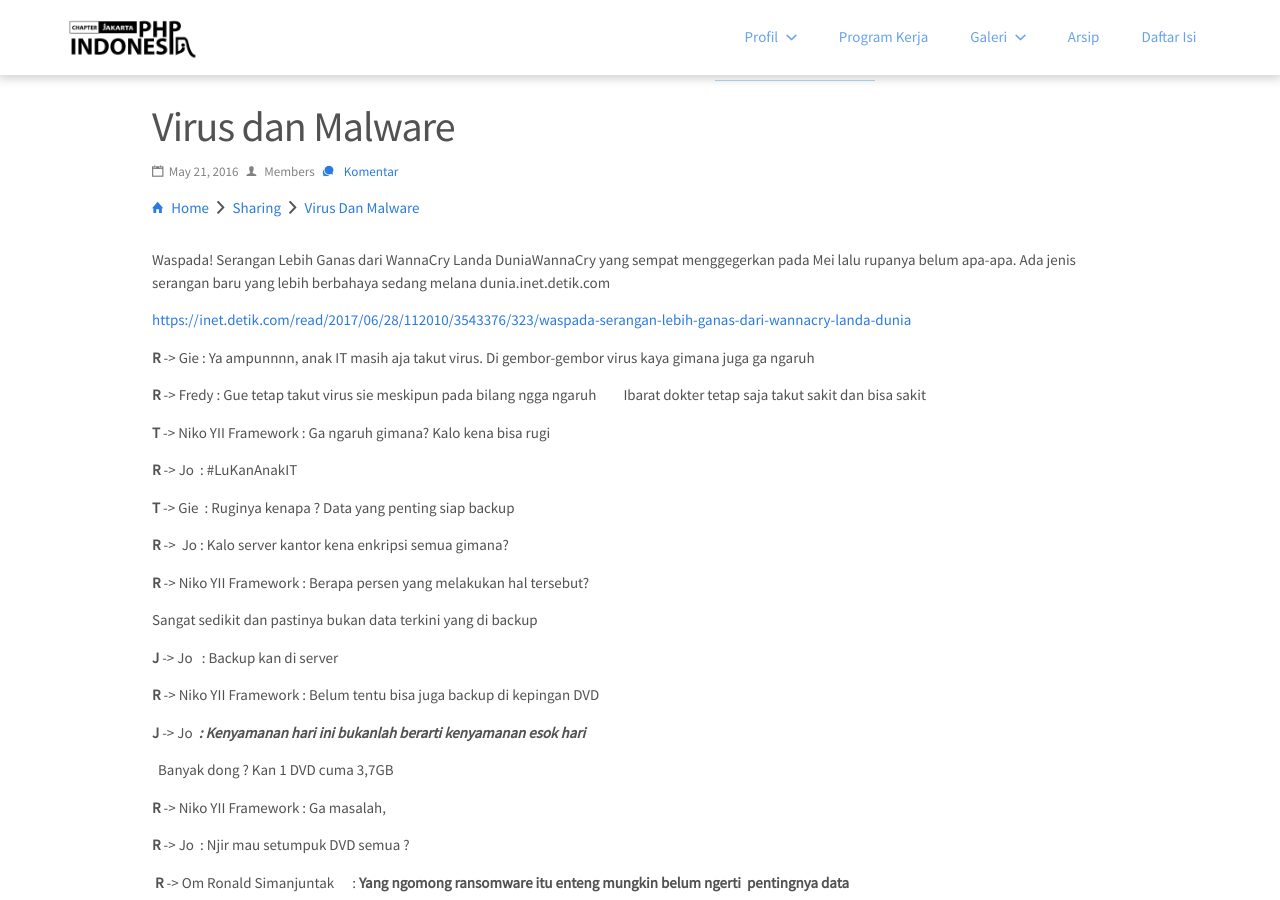
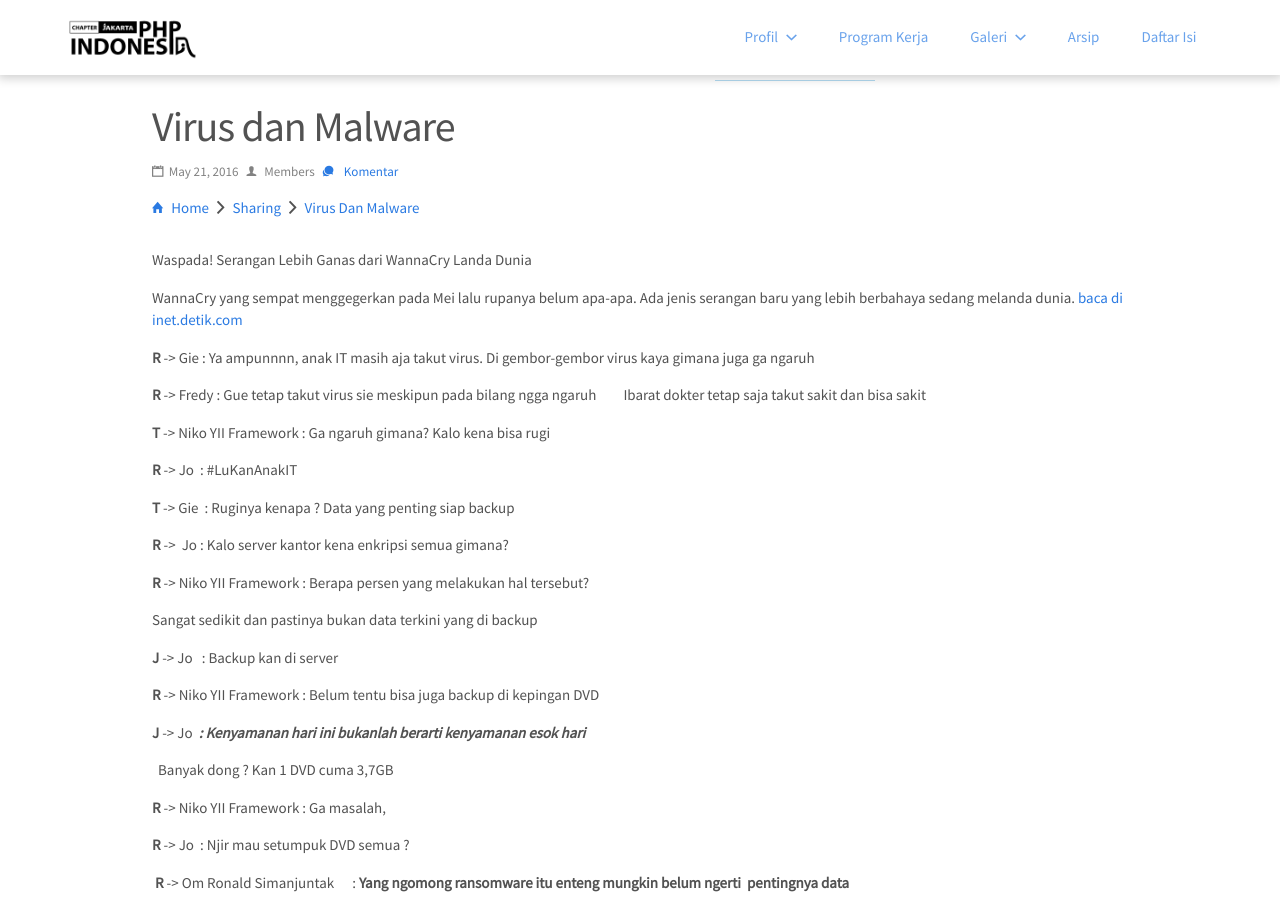
Before and after one commit to phpid-jakarta/phpid-jakarta.github.io, a Jekyll site: the page built from _posts/2017-06-28-virus-dan-malware.md, in a window 1280 px wide and 900 px high. Built offline with Jekyll 4.4.1, drawn with Linux system fonts in a browser that asks for light colours; nearby versions of some CDN libraries; comment, search, counter and statistics services are not loaded.

Commit message:
Update 2017-06-28-virus-dan-malware.md

```diff
--- a/_posts/2017-06-28-virus-dan-malware.md
+++ b/_posts/2017-06-28-virus-dan-malware.md
@@ -8,11 +8,10 @@
 ---
 
 
-Waspada! Serangan Lebih Ganas dari WannaCry Landa
-DuniaWannaCry yang sempat menggegerkan pada Mei lalu rupanya belum apa-apa. Ada
-jenis serangan baru yang lebih berbahaya sedang melana dunia.inet.detik.com
+Waspada! Serangan Lebih Ganas dari WannaCry Landa Dunia
 
-[https://inet.detik.com/read/2017/06/28/112010/3543376/323/waspada-serangan-lebih-ganas-dari-wannacry-landa-dunia](https://inet.detik.com/read/2017/06/28/112010/3543376/323/waspada-serangan-lebih-ganas-dari-wannacry-landa-dunia)
+WannaCry yang sempat menggegerkan pada Mei lalu rupanya belum apa-apa. Ada
+jenis serangan baru yang lebih berbahaya sedang melanda dunia. [baca di inet.detik.com](https://inet.detik.com/read/2017/06/28/112010/3543376/323/waspada-serangan-lebih-ganas-dari-wannacry-landa-dunia)
 
 <a name='more'></a>
 
```
